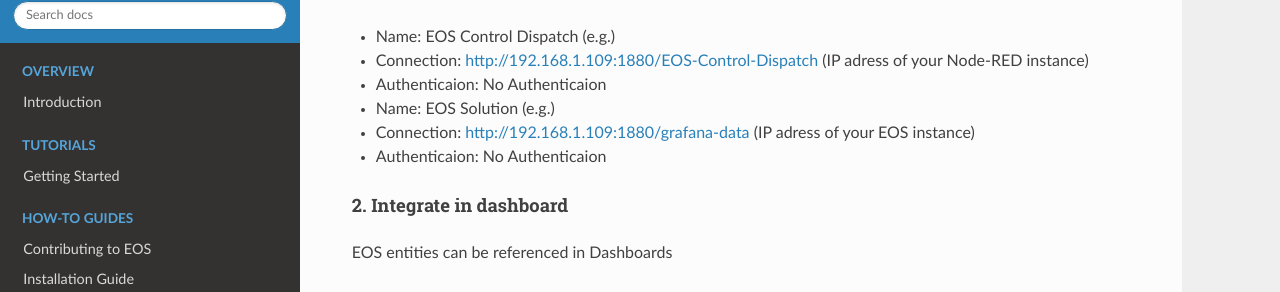
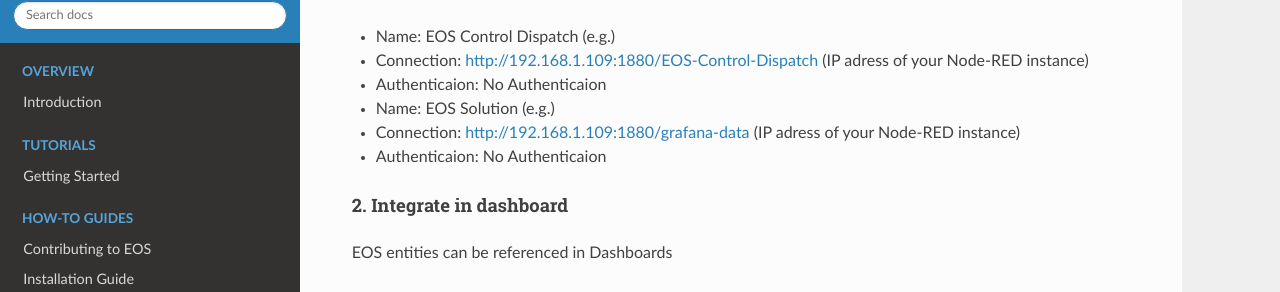
Before and after one commit to Akkudoktor-EOS/EOS, a Sphinx documentation site: the page built from docs/akkudoktoreos/adapter/adapternodered.md, in a window 1280 px wide and 900 px high, scrolled down 7653 px. Shown: the part 135-427 px from the top of the window. Built offline with Sphinx 7.4.7 and the Read the Docs theme 3.1.0, drawn with Linux system fonts in a browser that asks for light colours.

Commit message:
Fix IP address reference for Node-RED instance

```diff
--- a/docs/akkudoktoreos/adapter/adapternodered.md
+++ b/docs/akkudoktoreos/adapter/adapternodered.md
@@ -110,7 +110,7 @@
 *  Authenticaion: No Authenticaion
 
 *  Name: EOS Solution (e.g.)
-*  Connection: http://192.168.1.109:1880/grafana-data (IP adress of your EOS instance)
+*  Connection: http://192.168.1.109:1880/grafana-data (IP adress of your Node-RED instance)
 *  Authenticaion: No Authenticaion
 
 
```
